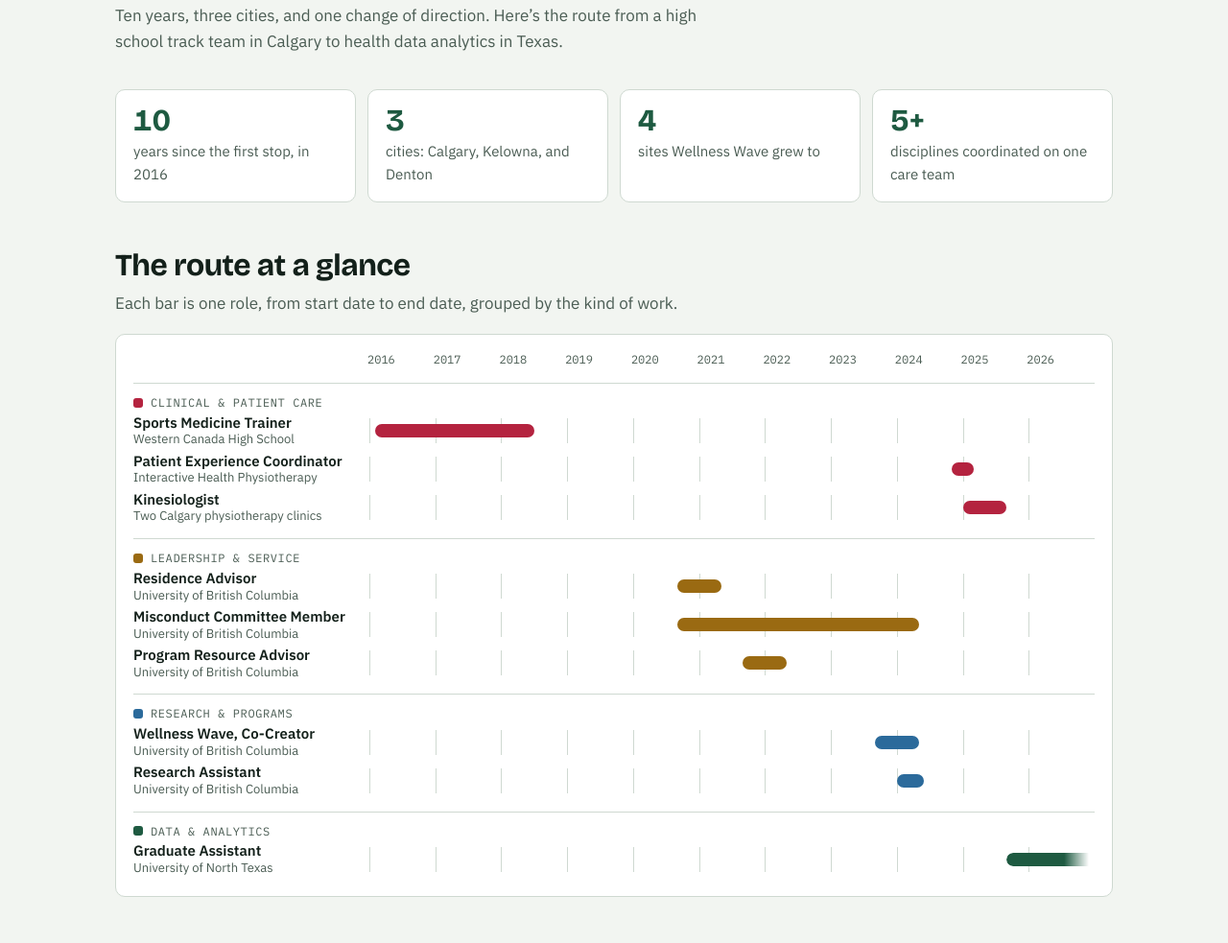
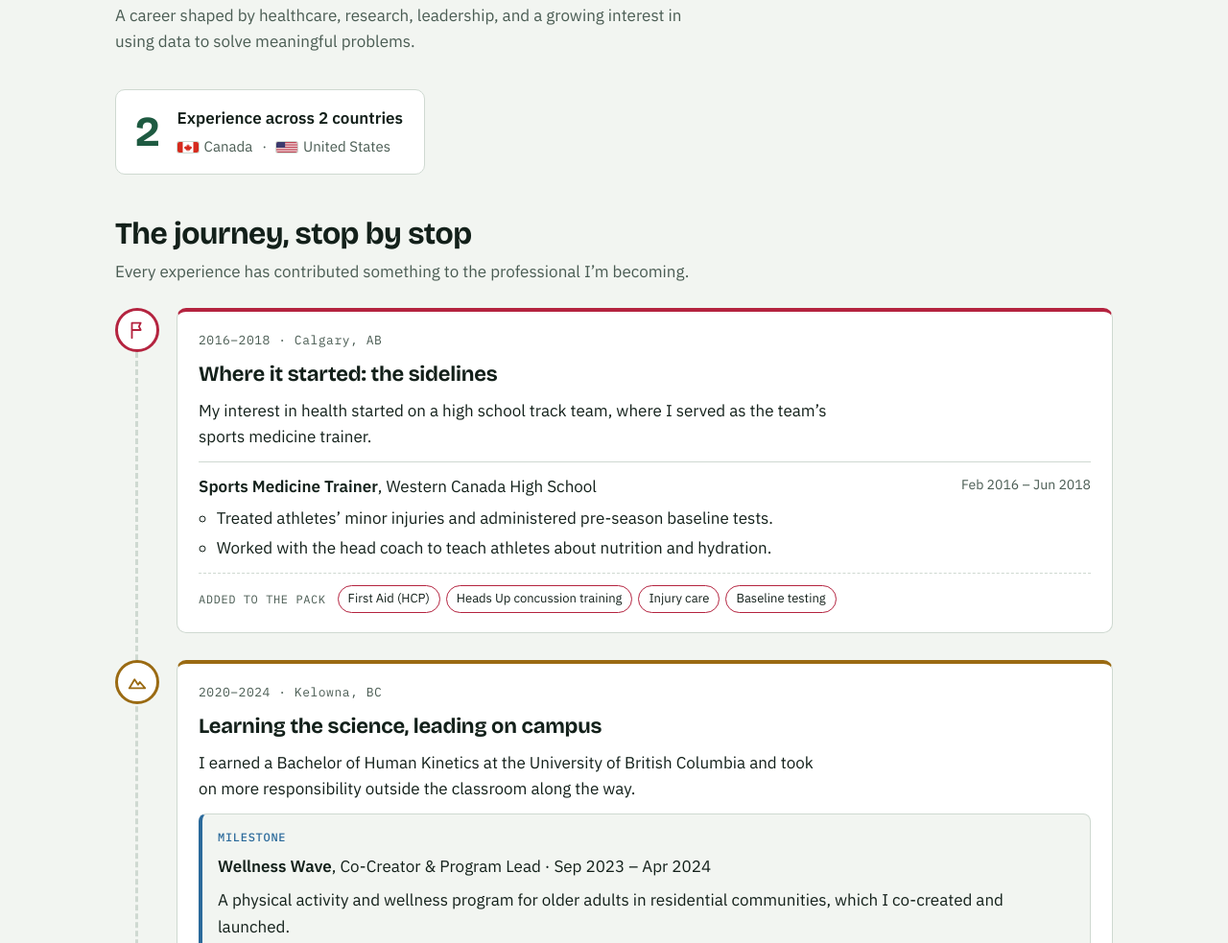
Before and after one commit to IvyPulseMethod/IvyPulse, a plain HTML site: page resume.html in a window 1280 px wide. Shown: the part 227-1210 px from the top of the page at 96% size. Drawn offline with nearby package versions, Linux system fonts and the light colour scheme.

Commit message:
Add files via upload

```diff
--- a/resume.html
+++ b/resume.html
@@ -287,6 +287,22 @@ a:hover { text-decoration-thickness: 2px; }
   .journey::before { left: 15px; } .journey::after { left: 12px; }
   .stop-card { padding: 16px; }
 }
+.countries { margin-top: 28px; }
+.country-card { display: inline-flex; align-items: center; gap: 18px; background: var(--surface); border: 1px solid var(--line); border-radius: 10px; padding: 16px 22px 16px 20px; }
+.country-card b { font-family: var(--font-display); font-size: 2.75rem; line-height: 1; color: var(--ivy); }
+.country-title { font-weight: 600; font-size: 1.0625rem; }
+.country-list { margin-top: 4px; display: flex; flex-wrap: wrap; align-items: center; gap: 4px 10px; color: var(--muted); font-size: 0.9375rem; }
+.country-list span { display: inline-flex; align-items: center; gap: 6px; }
+.flag { width: 22px; height: 11px; border-radius: 2px; box-shadow: 0 0 0 1px var(--line); }
+.journey-wrap { margin-top: 44px; }
+.journey-note { margin-top: 8px; color: var(--muted); max-width: 60ch; }
+.stop.here .stop-card { border: 2px solid var(--c-data); border-top-width: 6px; background: linear-gradient(var(--ivy-soft), var(--ivy-soft)) top / 100% 0 no-repeat, var(--surface); box-shadow: 0 6px 18px -10px var(--c-data); }
+.stop.here .pin { width: 52px; height: 52px; margin-left: -3px; background: var(--c-data); }
+.stop.here .pin svg { stroke: var(--on-ivy); }
+.pack li.linked { padding: 0; }
+.pack li.linked a { display: inline-block; padding: 3px 10px; border-radius: 999px; color: var(--ivy); font-weight: 600; text-decoration: none; }
+.pack li.linked a:hover { background: var(--ivy-soft); text-decoration: underline; }
+@media (max-width: 480px) { .stop.here .pin { width: 38px; height: 38px; margin-left: -2px; } }
 .site-footer { border-top: 1px solid var(--line); padding: 24px 0 40px; color: var(--muted); font-size: 0.9375rem; }
 .site-footer .wrap { display: flex; flex-wrap: wrap; justify-content: space-between; gap: 8px 24px; }
 
@@ -321,69 +337,23 @@ a:hover { text-decoration-thickness: 2px; }
     <div class="wrap">
       <p class="eyebrow">Experience &amp; Background</p>
       <h1>From patient care to health data</h1>
-      <p>Ten years, three cities, and one change of direction. Here’s the route from a high school track team in Calgary to health data analytics in Texas.</p>
+      <p>A career shaped by healthcare, research, leadership, and a growing interest in using data to solve meaningful problems.</p>
     </div>
   </div>
 
-  <section class="wrap trip-stats" aria-label="The trip in numbers">
-    <div class="stat"><b>10</b><span>years since the first stop, in 2016</span></div>
-    <div class="stat"><b>3</b><span>cities: Calgary, Kelowna, and Denton</span></div>
-    <div class="stat"><b>4</b><span>sites Wellness Wave grew to</span></div>
-    <div class="stat"><b>5+</b><span>disciplines coordinated on one care team</span></div>
-  </section>
-
-  <section class="wrap glance" aria-labelledby="glance-title">
-    <h2 id="glance-title">The route at a glance</h2>
-    <p class="glance-note">Each bar is one role, from start date to end date, grouped by the kind of work.</p>
-      <div class="gantt-scroll">
-      <div class="gantt">
-        <div class="g-row g-axis" aria-hidden="true"><div></div><div class="g-ticks"><span style="left:0.00%">2016</span><span style="left:9.09%">2017</span><span style="left:18.18%">2018</span><span style="left:27.27%">2019</span><span style="left:36.36%">2020</span><span style="left:45.45%">2021</span><span style="left:54.55%">2022</span><span style="left:63.64%">2023</span><span style="left:72.73%">2024</span><span style="left:81.82%">2025</span><span style="left:90.91%">2026</span></div></div>
-        <div class="g-lane" role="presentation"><span class="swatch sw-clin" aria-hidden="true"></span>Clinical &amp; patient care</div>
-        <div class="g-row">
-          <div class="g-label"><span class="g-role">Sports Medicine Trainer</span><span class="g-org">Western Canada High School</span></div>
-          <div class="g-track"><span class="g-bar bar-clin" style="left:0.76%;width:21.97%" title="Sports Medicine Trainer, Feb 2016 to Jun 2018"></span><span class="vh">Feb 2016 to Jun 2018</span></div>
-        </div>
-        <div class="g-row">
-          <div class="g-label"><span class="g-role">Patient Experience Coordinator</span><span class="g-org">Interactive Health Physiotherapy</span></div>
-          <div class="g-track"><span class="g-bar bar-clin" style="left:80.30%;width:3.03%" title="Patient Experience Coordinator, Nov 2024 to Feb 2025"></span><span class="vh">Nov 2024 to Feb 2025</span></div>
-        </div>
-        <div class="g-row">
-          <div class="g-label"><span class="g-role">Kinesiologist</span><span class="g-org">Two Calgary physiotherapy clinics</span></div>
-          <div class="g-track"><span class="g-bar bar-clin" style="left:81.82%;width:6.06%" title="Kinesiologist, Jan 2025 to Aug 2025"></span><span class="vh">Jan 2025 to Aug 2025</span></div>
-        </div>
-        <div class="g-lane" role="presentation"><span class="swatch sw-lead" aria-hidden="true"></span>Leadership &amp; service</div>
-        <div class="g-row">
-          <div class="g-label"><span class="g-role">Residence Advisor</span><span class="g-org">University of British Columbia</span></div>
-          <div class="g-track"><span class="g-bar bar-lead" style="left:42.42%;width:6.06%" title="Residence Advisor, Sep 2020 to Apr 2021"></span><span class="vh">Sep 2020 to Apr 2021</span></div>
-        </div>
-        <div class="g-row">
-          <div class="g-label"><span class="g-role">Misconduct Committee Member</span><span class="g-org">University of British Columbia</span></div>
-          <div class="g-track"><span class="g-bar bar-lead" style="left:42.42%;width:33.33%" title="Misconduct Committee Member, Sep 2020 to Apr 2024"></span><span class="vh">Sep 2020 to Apr 2024</span></div>
-        </div>
-        <div class="g-row">
-          <div class="g-label"><span class="g-role">Program Resource Advisor</span><span class="g-org">University of British Columbia</span></div>
-          <div class="g-track"><span class="g-bar bar-lead" style="left:51.52%;width:6.06%" title="Program Resource Advisor, Sep 2021 to Apr 2022"></span><span class="vh">Sep 2021 to Apr 2022</span></div>
-        </div>
-        <div class="g-lane" role="presentation"><span class="swatch sw-res" aria-hidden="true"></span>Research &amp; programs</div>
-        <div class="g-row">
-          <div class="g-label"><span class="g-role">Wellness Wave, Co-Creator</span><span class="g-org">University of British Columbia</span></div>
-          <div class="g-track"><span class="g-bar bar-res" style="left:69.70%;width:6.06%" title="Wellness Wave, Co-Creator, Sep 2023 to Apr 2024"></span><span class="vh">Sep 2023 to Apr 2024</span></div>
-        </div>
-        <div class="g-row">
-          <div class="g-label"><span class="g-role">Research Assistant</span><span class="g-org">University of British Columbia</span></div>
-          <div class="g-track"><span class="g-bar bar-res" style="left:72.73%;width:3.79%" title="Research Assistant, Jan 2024 to May 2024"></span><span class="vh">Jan 2024 to May 2024</span></div>
-        </div>
-        <div class="g-lane" role="presentation"><span class="swatch sw-data" aria-hidden="true"></span>Data &amp; analytics</div>
-        <div class="g-row">
-          <div class="g-label"><span class="g-role">Graduate Assistant</span><span class="g-org">University of North Texas</span></div>
-          <div class="g-track"><span class="g-bar bar-data ongoing" style="left:87.88%;width:11.36%" title="Graduate Assistant, Sep 2025 to present"></span><span class="vh">Sep 2025 to present</span></div>
-        </div>
+  <section class="wrap countries" aria-label="Experience across 2 countries">
+    <div class="country-card">
+      <b aria-hidden="true">2</b>
+      <div>
+        <p class="country-title">Experience across 2 countries</p>
+        <p class="country-list"><span><svg class="flag" viewBox="0 0 24 12" aria-hidden="true" focusable="false"><rect width="24" height="12" fill="#D52B1E"/><rect x="6" width="12" height="12" fill="#fff"/><path d="M12 2.2l.9 1.8 1-.5-.3 2.1 1.4-1 .3.8 1.2-.3-.6 1.6.6.3-2.4 1.7.3.9-2.1-.3V11h-.6V9.3l-2.1.3.3-.9-2.4-1.7.6-.3-.6-1.6 1.2.3.3-.8 1.4 1-.3-2.1 1 .5z" fill="#D52B1E"/></svg> Canada</span><span aria-hidden="true">·</span><span><svg class="flag" viewBox="0 0 24 12" aria-hidden="true" focusable="false"><rect width="24" height="12" fill="#B22234"/><rect y="0.923" width="24" height="0.923" fill="#fff"/><rect y="2.769" width="24" height="0.923" fill="#fff"/><rect y="4.615" width="24" height="0.923" fill="#fff"/><rect y="6.461" width="24" height="0.923" fill="#fff"/><rect y="8.307" width="24" height="0.923" fill="#fff"/><rect y="10.153" width="24" height="0.923" fill="#fff"/><rect width="10" height="6.46" fill="#3C3B6E"/></svg> United States</span></p>
       </div>
-      </div>
+    </div>
   </section>
 
   <section class="wrap journey-wrap" aria-labelledby="journey-title">
     <h2 id="journey-title">The journey, stop by stop</h2>
+    <p class="journey-note">Every experience has contributed something to the professional I’m becoming.</p>
     <ol class="journey">
       <li class="stop s-clin">
         <div class="pin"><svg viewBox="0 0 24 24" aria-hidden="true" focusable="false"><path d="M6 21V4m0 0h10l-2 4 2 4H6"/></svg></div>
@@ -418,7 +388,7 @@ a:hover { text-decoration-thickness: 2px; }
         <div class="stop-card">
           <p class="stop-meta">Nov 2024 – Aug 2025 · Calgary, AB</p>
           <h3>On the front line of patient care</h3>
-          <p class="stop-intro">Back in Calgary, I worked in two busy physiotherapy clinics, first on the administrative side and then as a kinesiologist.</p>
+          <p class="stop-intro">Returning to Calgary, I gained experience on both sides of healthcare delivery, managing patient administration before moving into clinical practice.</p>
           <div class="stop-role"><div class="stop-role-head"><p><strong>Patient Experience Coordinator</strong>, Interactive Health Physiotherapy</p><span>Nov 2024 – Feb 2025</span></div><ul><li>Managed complex WCB and MVC patient files, billing submissions, and claim timelines.</li><li>Kept accurate, confidential records under privacy legislation and WCB standards.</li></ul></div><div class="stop-role"><div class="stop-role-head"><p><strong>Kinesiologist</strong>, Interactive Health Physiotherapy &amp; Country Hills Physiotherapy</p><span>Jan 2025 – Aug 2025</span></div><ul><li>Managed a daily caseload of 10–15 patients, 85% of them WCB or MVC claimants.</li><li>Ran functional capacity assessments and wrote return-to-work recommendations.</li><li>Coordinated care across 5+ disciplines, from physiotherapy to family medicine.</li></ul></div><div class="pack"><span class="pack-label">Added to the pack</span><ul><li>Clinical documentation</li><li>Functional capacity assessment</li><li>Billing &amp; compliance</li><li>Care coordination</li></ul></div>
         </div>
       </li>
@@ -438,7 +408,7 @@ a:hover { text-decoration-thickness: 2px; }
           <p class="here-badge">You are here</p>
           <h3>Building the data toolkit</h3>
           <p class="stop-intro">I’m completing a Master of Science in Health Data Analytics at the University of North Texas (December 2026) while working as a graduate assistant.</p>
-          <div class="stop-role"><div class="stop-role-head"><p><strong>Graduate Assistant, Executive &amp; Professional Learning</strong>, University of North Texas</p><span>Sep 2025 – Present</span></div><ul><li>Collect, organize, and analyze enrollment data for program performance monitoring and reporting.</li><li>Build Power BI research dashboards and maintain a relational database for an internal research initiative.</li><li>Support the director in planning and promoting professional development programs.</li></ul></div><div class="pack"><span class="pack-label">Added to the pack</span><ul><li>Power BI</li><li>Tableau</li><li>SQL</li><li>Python</li><li>R</li><li>Excel</li><li>Qualtrics</li></ul></div>
+          <div class="stop-role"><div class="stop-role-head"><p><strong>Graduate Assistant, Executive &amp; Professional Learning</strong>, University of North Texas</p><span>Sep 2025 – Present</span></div><ul><li>Collect, organize, and analyze enrollment data to support program performance monitoring and reporting.</li><li>Develop Power BI dashboards and maintain relational datasets for internal research and reporting initiatives.</li><li>Support strategic planning and promotion of professional development programs through cross-functional coordination.</li></ul></div><div class="pack"><span class="pack-label">Added to the pack</span><ul><li>Power BI</li><li class="linked"><a href="index.html#completed" title="See the Hospital Choice Dashboard, built in Tableau">Tableau<span class="vh">: see the Hospital Choice Dashboard</span> <span aria-hidden="true">↗</span></a></li><li>SQL</li><li>Python</li><li>R</li><li>Excel</li><li>Qualtrics</li></ul></div>
         </div>
       </li>
       <li class="stop s-next">
@@ -446,7 +416,7 @@ a:hover { text-decoration-thickness: 2px; }
         <div class="stop-card">
           <p class="stop-meta">Next stop</p>
           <h3>Where to next?</h3>
-          <p class="stop-intro">The next chapter is still being written. If your team is looking for someone who turns complex data into meaningful insights, I’d love to hear from you.</p>
+          <p class="stop-intro">The next chapter is still being written. If your team values thoughtful analysis, clear communication, and turning data into meaningful insights, I’d love to hear from you.</p>
           <p class="next-links"><a class="button" href="mailto:jgideon20@icloud.com">Email me</a><a href="https://www.linkedin.com/in/jgideon01">Connect on LinkedIn</a></p><p class="next-addr">jgideon20@icloud.com</p>
         </div>
       </li>
```
